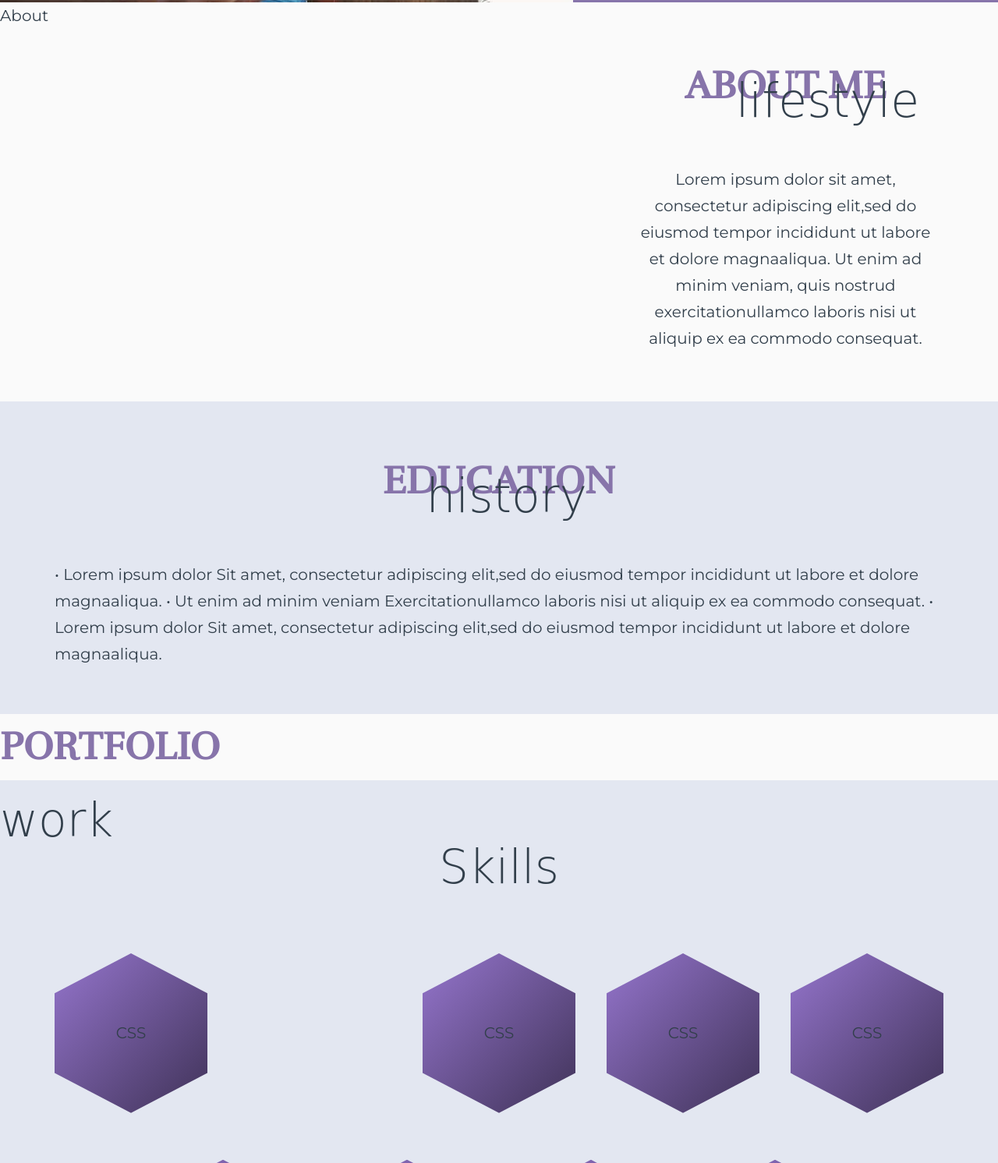
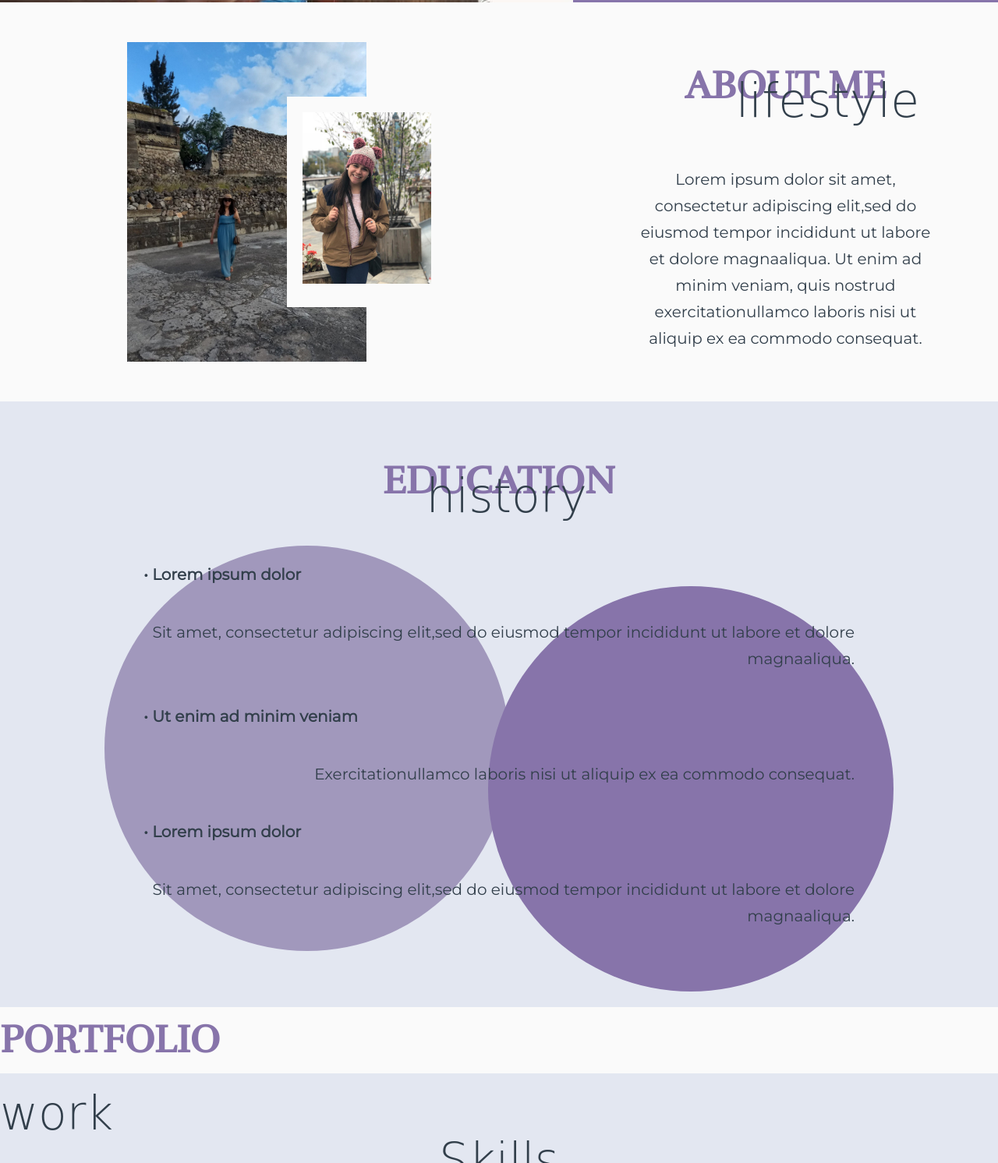
Before and after one commit to ZelicJuarez/Portfolio, a website: page index.html in a window 1280 px wide. Shown: the part 705-2197 px from the top of the page at 78% size. Drawn offline with Linux system fonts and the light colour scheme; a web font is replaced by a local one.

Commit message:
Building the Education Section

```diff
--- a/index.html
+++ b/index.html
@@ -77,7 +77,12 @@
       >
     </div>
 
-    <div class="about__pictures">About</div>
+    <div class="about__pictures">
+      <img src="img/Oaxaca.jpg" alt="Oaxaca" class="about__img--1" />
+      <div class="about__img">
+        <img src="img/Gorro.jpg" alt="Gorro" class="about__img--2" />
+      </div>
+    </div>
 
     <div class="about__content">
       <div class="about__title title__margin">
@@ -103,21 +108,25 @@
       </div>
 
       <div class="education__content">
-        <span>&bull; Lorem ipsum dolor</span>
-        <span
+        <div class="circle circle--1"></div>
+        <div class="circle circle--2"></div>
+        <div class="education__text">
+          <span class="education__sub">&bull; Lorem ipsum dolor</span>
+          <span class="education__details"
             >Sit amet, consectetur adipiscing elit,sed do eiusmod tempor
             incididunt ut labore et dolore magnaaliqua.</span
           >
-        <span>&bull; Ut enim ad minim veniam</span>
-        <span
+          <span class="education__sub">&bull; Ut enim ad minim veniam</span>
+          <span class="education__details"
             >Exercitationullamco laboris nisi ut aliquip ex ea commodo
             consequat.</span
           >
-        <span>&bull; Lorem ipsum dolor</span>
-        <span
+          <span class="education__sub">&bull; Lorem ipsum dolor</span>
+          <span class="education__details"
             >Sit amet, consectetur adipiscing elit,sed do eiusmod tempor
             incididunt ut labore et dolore magnaaliqua.</span
           >
+        </div>
       </div>
     </div>
 
--- a/sass/components/_about.scss
+++ b/sass/components/_about.scss
@@ -8,11 +8,27 @@
   &__title {
     position: relative;
     text-align: center;
-
   }
 
   &__text {
     text-align: center;
+  }
+
+  &__img {
+    background-color: $color-white;
+    grid-column: 4 / 6;
+    grid-row: 3 / 5;
+  }
+
+  &__img--1 {
+    width: 75%;
+    grid-row: 2 / 6;
+    grid-column: 2 / 6;
+  }
+
+  &__img--2 {
+    width: 100%;
+    padding: 2rem;
   }
 }
 
@@ -24,3 +40,9 @@
     }
   }
 }
+
+/* width: 100%;
+
+grid-column: 4 / 6;
+
+grid-row: 3/5; */
--- a/sass/components/_education.scss
+++ b/sass/components/_education.scss
@@ -2,11 +2,51 @@
   padding: 6rem 0;
   &__title {
     text-align: center;
-        position:relative;
+    position: relative;
+    grid-column: 1/-1;
   }
 
   &__content {
+    grid-column: 1/-1;
+    display: grid;
+    grid-template-columns: repeat(10, 1fr);
+    grid-template-rows: repeat(5, 8vw);
+    position: relative;
+  }
 
+  &__text {
+    grid-column: 2/10;
+    z-index: 1000;
+    grid-row: 1/6;
+    display: grid;
+  }
+
+  &__sub {
+    font-weight: 1000;
+  }
+
+  &__details {
+    text-align: end;
+  }
+}
+
+.circle {
+  width: 52rem;
+  height: 52rem;
+  border-radius: 50%;
+  position: absolute;
+  &--1 {
+    background-color: rgba($color-insta, 0.5);
+    grid-column: 2/7;
+    top: -2rem;
+    left: -5rem;
+  }
+
+  &--2 {
+    background-color: $color-main;
+    grid-column: 5/10;
+    right: -5rem;
+    bottom: -4rem;
   }
 }
 
--- a/sass/components/_skills.scss
+++ b/sass/components/_skills.scss
@@ -3,6 +3,8 @@
     display: grid;
     align-content: center;
     justify-content: center;
+    //box-shadow: 0 1.5rem 4rem rgba(black, 0.4);
+    transition: all 0.2s;
 
     background-image: linear-gradient(
       to right bottom,
@@ -20,6 +22,10 @@
       );
       clip-path: polygon(50% 0%, 100% 25%, 100% 75%, 50% 100%, 0% 75%, 0% 25%);
       //height: 95vh;
+    }
+
+    &:hover {
+      transform: scale(1.1);
     }
 
     /* &__img {
--- a/sass/pages/_home.scss
+++ b/sass/pages/_home.scss
@@ -26,6 +26,12 @@
   &__pictures {
     background-color: $color-white;
     grid-column: full-start / col-end 7;
+
+    display: grid;
+    grid-template-columns: repeat(6, 1fr);
+    grid-template-rows: repeat(6, 1fr);
+    align-items: center;
+    padding: 6rem;
   }
 
   &__content {
@@ -36,6 +42,9 @@
 
 .education {
   grid-column: center-start / center-end;
+  display: grid;
+  grid-template-columns: repeat(2, 1fr);
+  grid-template-rows: min-content 1fr;
 }
 
 .portfolio {
```
Also changed, not shown: css/style.css, img/Computer.jpg (added), 1 other file. Lines whose indentation alone changed are shown as unchanged.
